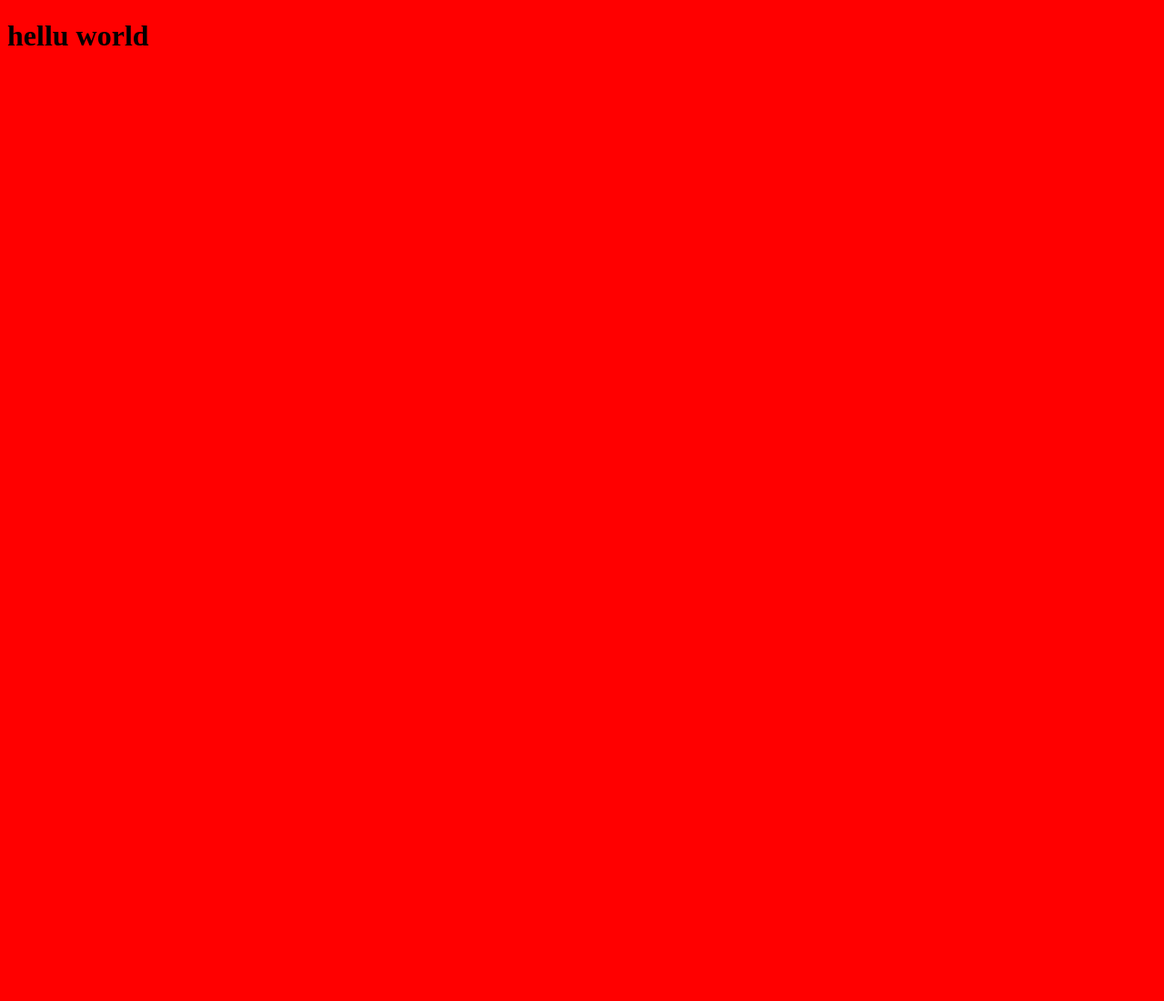
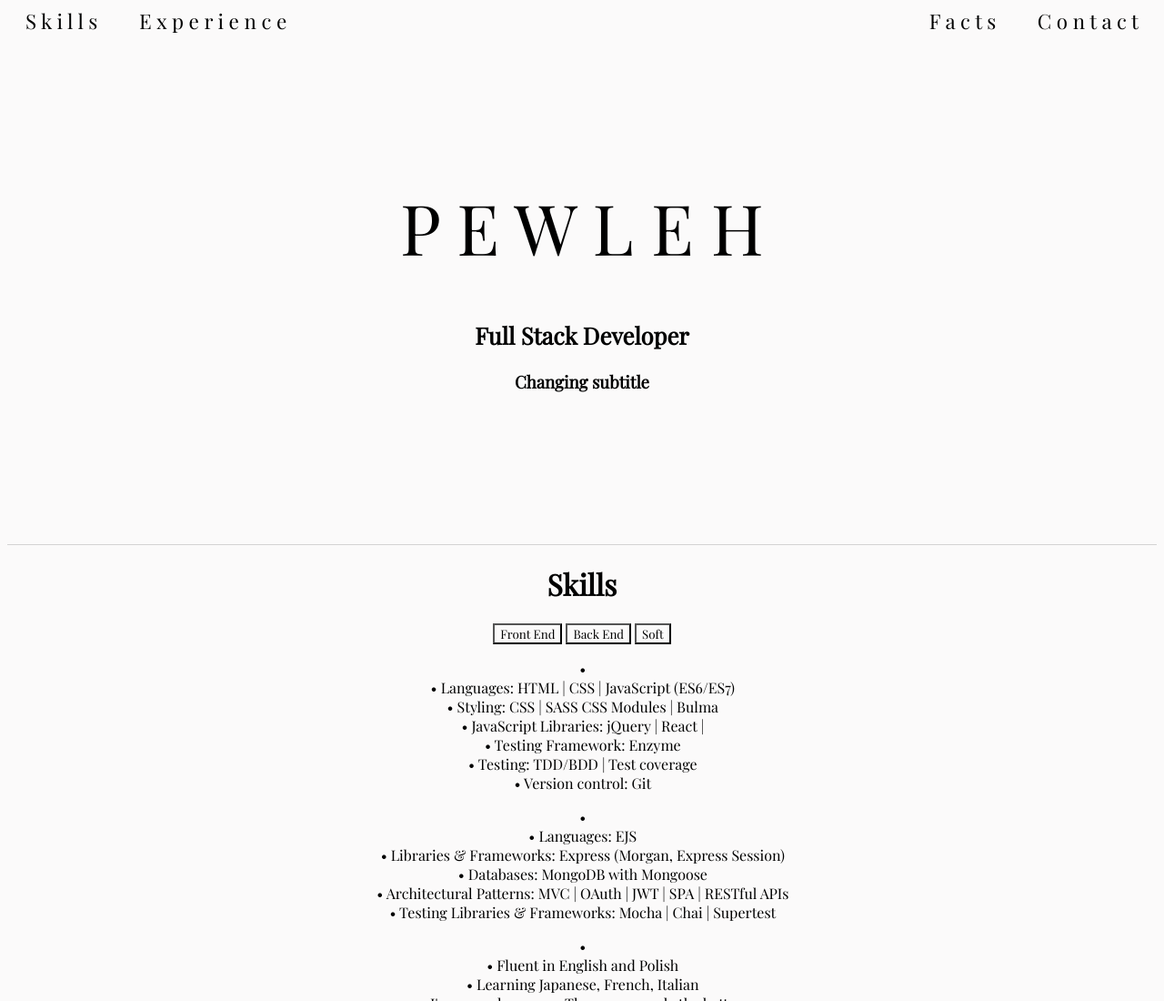
Before and after one commit to pewleh/pewleh.github.io, a website: page index.html in a window 1280 px wide. Shown: the top 1100 px of the page at 91% size. Before the commit the page ends 800 px from the top, so only its background shows below. Drawn offline with nearby package versions, Linux system fonts and the light colour scheme.

Commit message:
added navbar/animation and slight sprucing

```diff
--- /dev/null
+++ b/app.js
@@ -0,0 +1,12 @@
+$(document).ready(function(){
+  $('a[href^="#"]').on('click',function (e) {
+    e.preventDefault();
+    var target = this.hash;
+    const $target = $(target);
+    $('html, body').stop().animate({
+      'scrollTop': $target.offset().top
+    }, 900, 'swing', function () {
+      window.location.hash = target;
+    });
+  });
+});
--- a/css/style.css
+++ b/css/style.css
@@ -1,3 +1,61 @@
-body{
-  background: red;
+*{
+  font-family: 'Playfair Display', serif;
+  background-color:#fbfafa;
 }
+
+.container{
+  text-align: center;
+}
+.head-container{
+  height: 50vh;
+  border-bottom: 0.5px solid #d3d3d3;
+}
+.head-title{
+  font-size: 6vw;
+  font-weight: lighter;
+  margin-top: 20vh;
+}
+.head-subtitle{
+  font-size: 2vw;
+}
+
+.skills-container{
+  height: 70vh;
+  border-bottom: 0.5px solid #d3d3d3;
+}
+.info-box{
+  margin-left: -3vw;
+}
+
+.exp-container{
+  height: 80vh;
+  border-bottom: 0.5px solid #d3d3d3;
+}
+
+.contact-container{
+  margin-bottom: 10px;
+}
+nav{
+  display: flex;
+  justify-content: space-between;
+  font-size: 140%
+}
+.a-nav{
+  padding: 20px;
+  text-decoration: none;
+}
+a:link{
+  color: black;
+}
+a:visited{
+  color: black;
+}
+a:hover{
+  color: #3166a9;
+}
+a:hover{
+
+}
+li{
+  list-style-type: none;
+}
--- a/index.html
+++ b/index.html
@@ -2,10 +2,110 @@
 <html>
   <head>
     <meta charset="utf-8">
-    <title>Personal website</title>
+    <title>Pewleh</title>
     <link rel="stylesheet" href="css/style.css">
+     <script src="https://ajax.googleapis.com/ajax/libs/jquery/3.1.1/jquery.min.js"></script>
+     <link href="https://fonts.googleapis.com/css?family=Playfair+Display" rel="stylesheet">
+    <script src="app.js" charset="utf-8"></script>
+
   </head>
+  <header id='header'>
+    <nav>
+      <div class="navbar-left">
+      <a class="a-nav" href="#skills">S k i l l s</a>
+      <a class="a-nav" href="#experience">E x p e r i e n c e</a>
+    </div>
+      &nbsp;
+      <div class="navbar-right">
+      <a class="a-nav" href="#facts">F a c t s</a>
+      <a class="a-nav" href="#contact">C o n t a c t</a>
+    </nav>
+  </header>
   <body>
-    <h1> hellu world</h1>
+    <div class="container">
+      <div class="head-container">
+        <h1 class="head-title"> P E W L E H </h1>
+        <h2 class="head-subtitle">Full Stack Developer</h2>
+        <h3>Changing subtitle</h3>
+      </div>
+
+      <!-- <div class="about-container">
+        <h1 class="about-title"></h1>
+      </div> -->
+
+      <div class="skills-container" id="skills">
+        <h1 class="skills-title">Skills</h1>
+
+        <!-- buttons to switch info-box between front and back end skills -->
+        <button class="front">Front End</button>
+        <button class="back">Back End</button>
+        <button class="soft">Soft</button>
+
+        <div class="info-box">
+          <!-- front end content -->
+          <ul>
+            <li>•</li>
+            <li>• Languages:  HTML | CSS | JavaScript (ES6/ES7)</li>
+            <li>• Styling: CSS | SASS CSS Modules | Bulma</li>
+            <li>• JavaScript Libraries: jQuery | React |</li>
+            <li>• Testing Framework: Enzyme</li>
+            <li>• Testing: TDD/BDD | Test coverage</li>
+            <li>• Version control: Git</li>
+
+          </ul>
+          <!-- back end content -->
+          <ul>
+            <li>•</li>
+            <li>• Languages: EJS</li>
+            <li>• Libraries & Frameworks: Express (Morgan, Express Session)</li>
+            <li>• Databases:  MongoDB with Mongoose</li>
+            <li>• Architectural Patterns: MVC | OAuth | JWT | SPA | RESTful APIs</li>
+            <li>• Testing Libraries & Frameworks:  Mocha |  Chai | Supertest</li>
+
+          </ul>
+            <!-- soft content -->
+          <ul>
+            <li>•</li>
+            <li>• Fluent in English and Polish</li>
+            <li>• Learning Japanese, French, Italian</li>
+            <li>• I'm a people person. The more people the better.</li>
+            <li>• Team leadership experience</li>
+            <li>•</li>
+          </ul>
+        </div>
+      </div>
+
+
+      <div class="exp-container" id="experience">
+        <h1 class="exp-title"> Experience </h1>
+        <!-- Ga logo next to title (off the side maybe) -->
+        <h2>General Assembly</h2>
+        <p>This'll be a little description about Ga, ideally one long line, maybe even 2.</p>
+         <h1>Project 1 | Walk in the World</h1>
+         <p>HTML | CSS | JavaScript</p>
+
+         <h1>Project 2 | Restau-Rant</h1>
+         <p>HTML | CSS | JavaScript | Express</p>
+
+         <h1>Project 3 | Sky Gazer </h1>
+         <p>HTML | CSS | JavaScript |  Mongo | Express |  Angular | Node </p>
+
+         <h1>Project 4 | SketchBook</h1>
+         <p>HTML | CSS | JavaScript | Mongo | Express | React | Node</p>
+      </div>
+      <!-- will fill this out last. (bonus content) -->
+      <div class="facts-container" id="facts">
+        <h1 class="facts-title"></h1>
+      </div>
+
+      <div class="contact-container">
+        <h1 class="contact-title" id="contact">Contact me!</h1>
+        <!-- Will be replaced by icons.  -->
+        <p>LinkedIn: https://www.linkedin.com/in/paula-nowicka</p>
+        <p>Github: https://github.com/pewleh</p>
+        <p>Email: pewlehh@gmail.com</p>
+
+      </div>
+    </div>
   </body>
 </html>
--- /dev/null
+++ b/package.json
@@ -0,0 +1,5 @@
+{
+  "dependencies": {
+    "bulma": "^0.7.1"
+  }
+}
```
Also changed, not shown: 1 other file.
